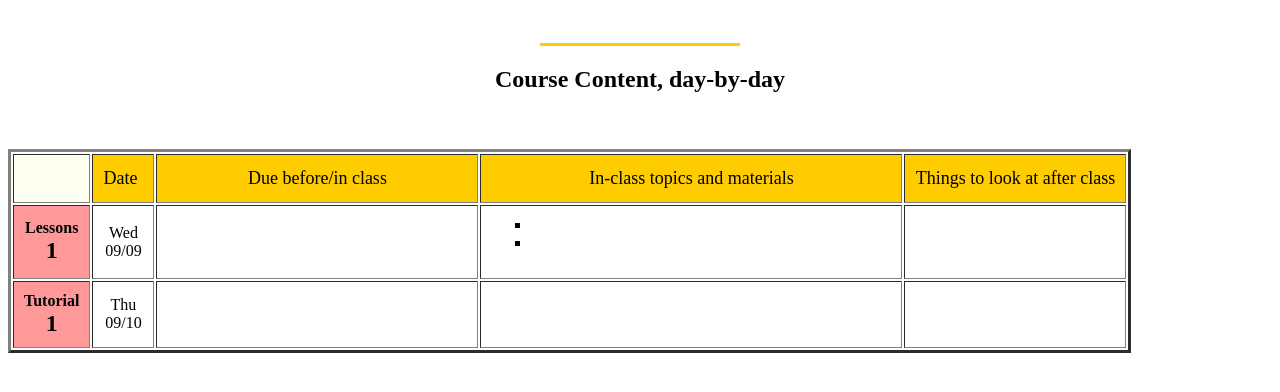
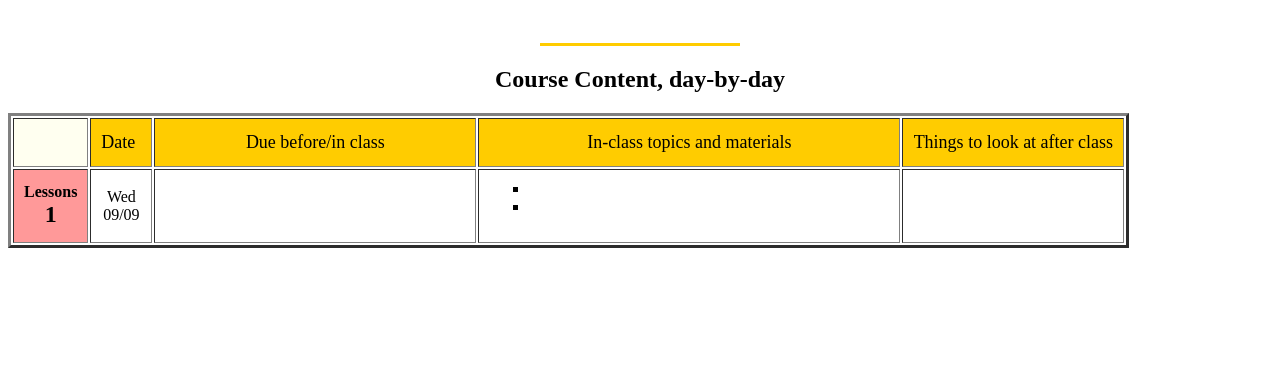
Before and after one commit to simmerm/simmerm.github.io, a plain HTML site: page index.html in a window 1280 px wide. Shown: the part 90-482 px from the top of the page. Drawn offline with Linux system fonts and the light colour scheme.

Commit message:
Update index.html

```diff
--- a/index.html
+++ b/index.html
@@ -38,18 +38,6 @@ Things to look at after class
 </td>
 </tr>
 
-<tr>
-<td bgcolor="#ff9999" width="30" style="padding:10px"><font color="black" size="3"><b><center>Tutorial</center></b></font>
-<font color="black" size="5"><b><center>1</center></b></font>  </td>
-<td><center> Thu<br>09/10 </center></td>
-<td>&nbsp;</td>
-<td></td>
- <td></td>
-<br><br>
- </td>
-</tr>
-
-
 </tbody></table>
 
 </body>
```
